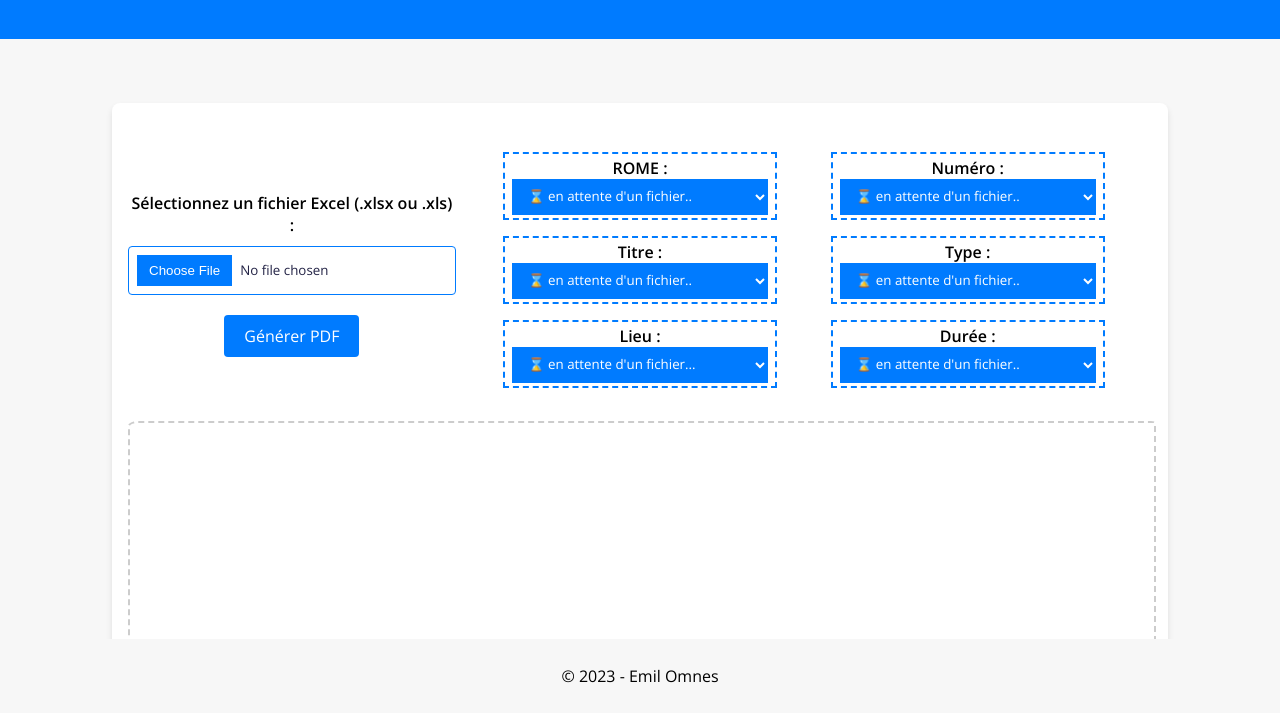
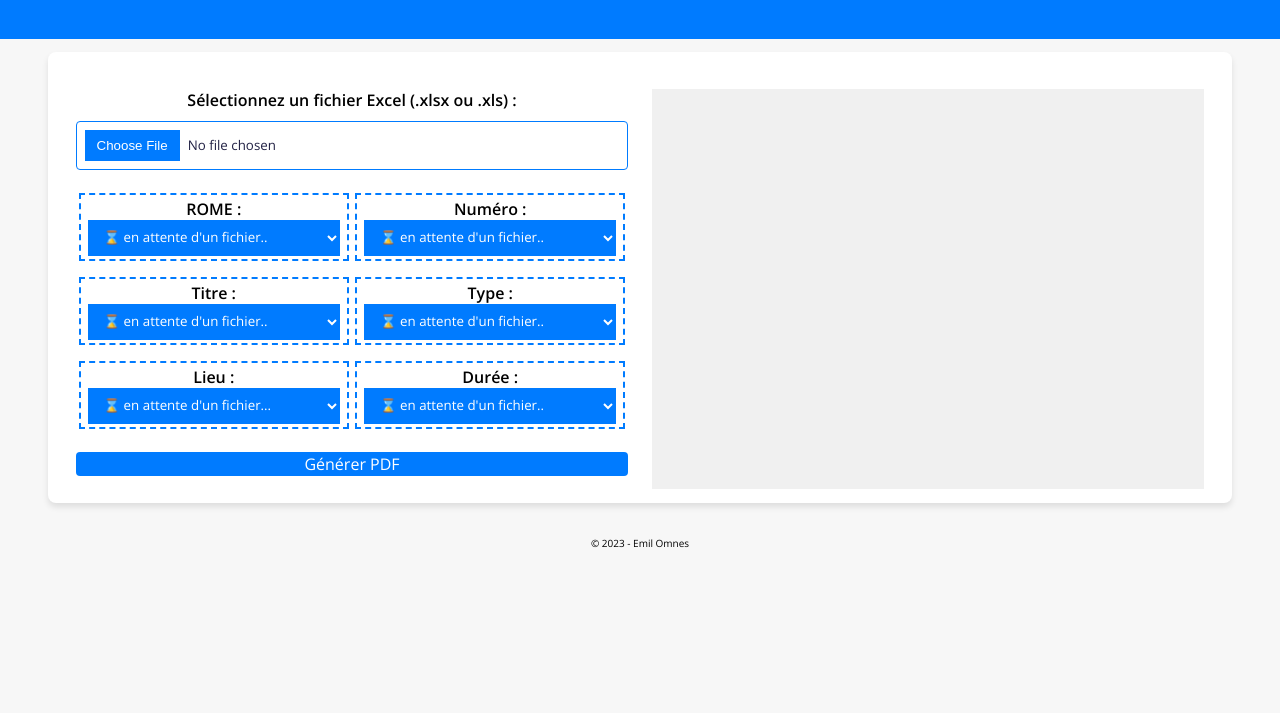
Before and after one commit to EOMNS/Offres-Stardust, a plain HTML site: page index.html in a window 1280 px wide. Shown: the part 87-800 px from the top of the page. Drawn offline with nearby package versions, Linux system fonts and the light colour scheme; a script that the page names is missing.

Commit message:
Add files via upload

```diff
--- a/index.html
+++ b/index.html
@@ -21,8 +21,7 @@
                 <div id="uploadWindow">
                     <label for="inputFile">Sélectionnez un fichier Excel (.xlsx ou .xls) :</label>
                     <input class="custom-file-input" type="file" id="inputFile" accept=".xlsx, .xls">
-                    <button type="button" onclick="generatePDF()">Générer PDF</button>
-                </div>
+
                     <div id="dropdowns" class="dropdowns">
                         <div class="ddgroup">
                             <div class="solodrop">
@@ -70,10 +69,15 @@
                             </div>
                         </div>
                     </div>
+                    <button type="button" onclick="generatePDF()">Générer PDF</button>
+                </div>
+            </div>
+            <div id="subconteneur">
+            <div id="cadrePDF"></div>
             </div>
             </div>
 
-            <div id="cadrePDF"></div>
+
         </div>
     </main>
     <footer>
--- a/styles.css
+++ b/styles.css
@@ -23,8 +23,8 @@ header {
 }
 
 main {
-    max-width: 80vw;
-    margin: 5vw auto;
+    max-width: 90vw;
+    margin: 1vw auto;
     padding: 2vw 2vh;
     background-color: #fff;
     border-radius: 8px;
@@ -52,44 +52,43 @@ input[type="file"] {
 
 #conteneur {
     display: flex;
+    justify-content: space-between;
     align-items: flex-start;
-    width: 100%;
+    height: 400px; /* Assurez-vous que le conteneur occupe toute la hauteur de la fenêtre */
 }
 
 #subconteneur {
+    height: 100%; /* Assurez-vous que le sous-conteneur occupe toute la hauteur du conteneur */
+    width: 50%; /* Ajustez la largeur comme nécessaire */
+    padding: 1%;
+}
+
+#cadrePDF {
+    width: 100%; /* Assurez-vous que le cadre PDF occupe toute la largeur du sous-conteneur */
+    background-color: rgb(240, 240, 240);
     display: flex;
-    align-items: flex-start;
-    width: 100%; /* Ajustez la largeur en fonction de vos besoins */
+    justify-content: center; /* Centrez le contenu horizontalement */
+    align-items: center; /* Centrez le contenu verticalement */
+    height: 100%; /* Assurez-vous que le cadre PDF occupe toute la hauteur du sous-conteneur */
 }
+
 
 #uploadWindow {
     text-align: center;
     margin: auto;
-    width: 50%; /* Ajustez la largeur en fonction de vos besoins */
+    width: 100%; /* Ajustez la largeur en fonction de vos besoins */
 }
 
-#cadrePDF {
-    margin: auto;
-    border: 0.25vb dashed #ccc;
-    border-radius: 1% 0.5%;
-    width: 100%;
-    height: 60vh;
-    max-width: 100%; /* Ajoutez une limite de largeur */
-}
-#cadrePDF iframe {
-    border-radius: 1% 0.5%;
-}
-
-#inputFile {
-    margin-right: 10px;
-}
 
 button {
     background-color: #007bff;
     color: #fff;
     border: none;
-    padding: 10px 20px;
-    font-size: 16px;
+    width: 100%;
+    height: 100%;
+    margin-top: 10px;
+    padding: 0px, 100px;
+    font-size: 100%;
     border-radius: 4px;
     cursor: pointer;
 }
@@ -102,8 +101,9 @@ button:hover {
 footer {
     background-color: #f7f7f7;
     text-align: center;
+    font-size: 10px;
     padding: 10px 0;
-    position: fixed;
+    position: relative;
     bottom: 0;
     width: 100%;
 }
@@ -134,7 +134,6 @@ input[type=file] {
     background: #4fa4ff;
   }
 #dropdowns {
-    margin: 2%;
     height: auto;
     width: 100%;
     display: flex;
@@ -146,18 +145,15 @@ input[type=file] {
 #dropdowns .ddgroup {
     height: auto;
     width: 50%; /* Utilisez moins que 50% pour éviter les problèmes de marges et de bordures */
-    box-sizing: border-box; /* Inclut les marges et les bordures dans le calcul de la largeur */
-    display: flex;
-    flex-wrap: wrap;
-    justify-content: space-around;
+    box-sizing: content-box; /* Inclut les marges et les bordures dans le calcul de la largeur */
+    display: table-cell;
     align-items: center;
 }
 #dropdowns label
 {
-    width: 20vw;
+    size: 20%;
     outline: 2px dashed #007bff;
     outline-offset: -5px;
-    margin-right: 0px;
     border: none;
     padding: 8px 12px;
     color: #000000;
```
Also changed, not shown: 1 other file. Lines whose indentation alone changed are shown as unchanged.
